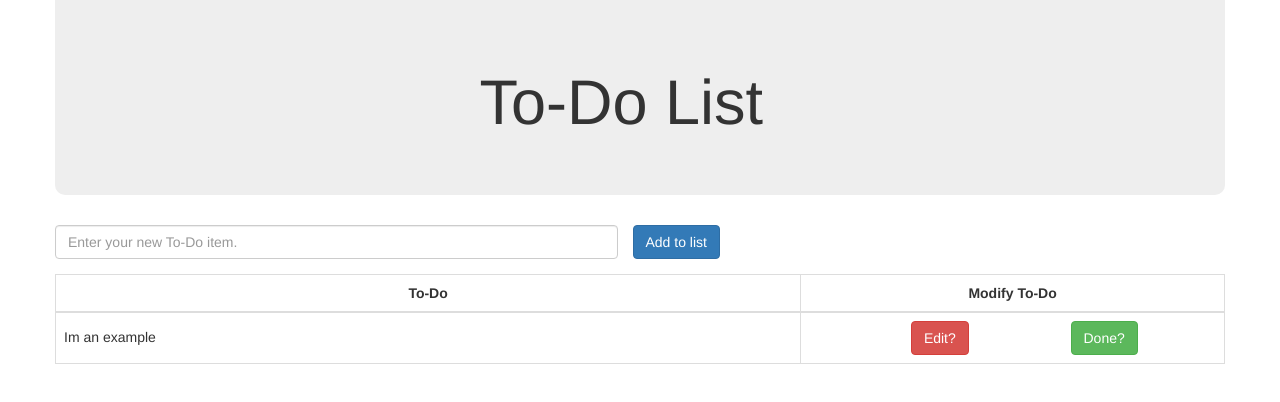
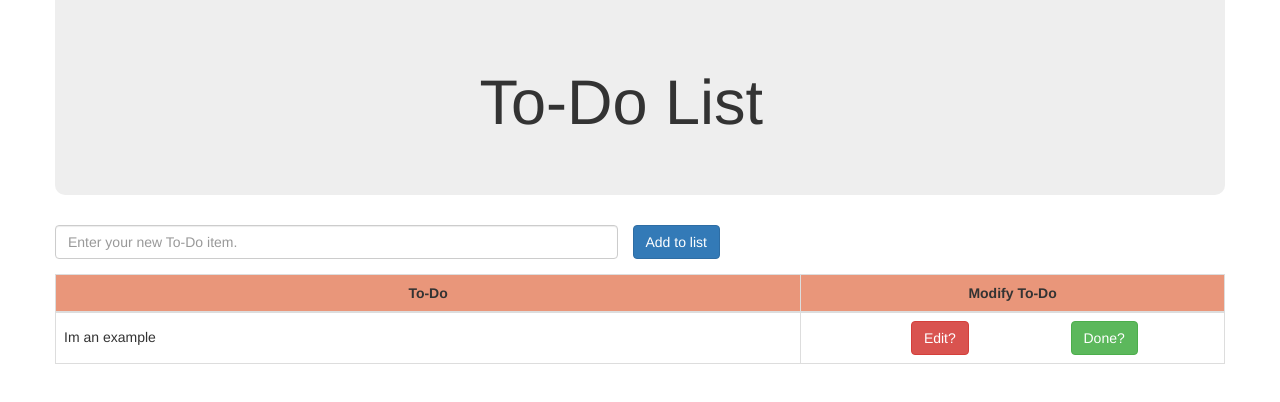
Before and after one commit to Dschneids/todolist, an Angular app in the folder to-dolist/ClientApp/: page / in a window 1280 px wide. Shown: the top 402 px of the page. Built offline with nearby package versions, Linux system fonts and the light colour scheme.

Commit message:
Finished styling

```diff
--- a/to-dolist/ClientApp/src/app/app.component.css
+++ b/to-dolist/ClientApp/src/app/app.component.css
@@ -17,6 +17,7 @@
 
 #tableHeaders {
   text-align: center;
+  background-color: #E9967A;
 }
 
 #toDoSpacing {
--- a/to-dolist/ClientApp/src/app/app.component.html
+++ b/to-dolist/ClientApp/src/app/app.component.html
@@ -17,7 +17,7 @@
   </div>
   <div class="container">
     <div class="row">
-      <table class="table table-bordered">
+      <table class="table table-bordered table-hover">
         <thead>
           <tr>
             <th id="tableHeaders">To-Do</th>
```
